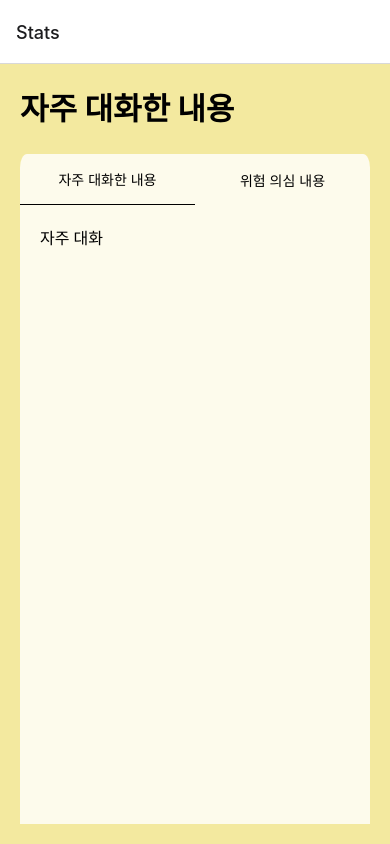
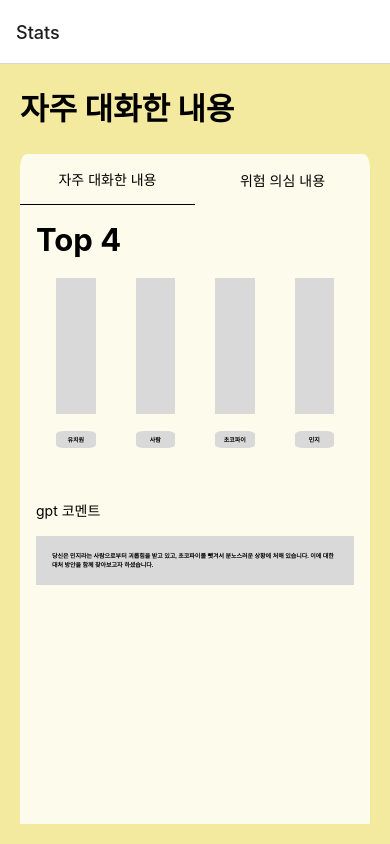
Before and after one commit to chaesc1/CapstoneFront, a React Native app: screen /Stats in a window 390 px wide. Built offline with nearby package versions, Linux system fonts and the light colour scheme.

Commit message:
#27 자주 대화한 내용 레이아웃

```diff
--- /dev/null
+++ b/src/components/Stats/Chip.js
@@ -0,0 +1,23 @@
+import React from "react";
+import { StyleSheet, Text, View, Dimensions, ScrollView } from "react-native";
+import {
+  widthPercentageToDP,
+  heightPercentageToDP,
+} from "react-native-responsive-screen";
+
+export default function Chip({ message }) {
+  return (
+    <Text
+      style={{
+        borderRadius: "20%",
+        marginTop: heightPercentageToDP("2%"),
+        backgroundColor: "#d9d9d9",
+        fontSize: "1%",
+        textAlign: "center",
+        fontWeight: "bold",
+        padding: "10%",
+      }}>
+      {message}
+    </Text>
+  );
+}
--- a/src/components/Stats/Danger.js
+++ b/src/components/Stats/Danger.js
@@ -1,18 +1,82 @@
 import React from "react";
-import { StyleSheet, Text, View, Dimensions } from "react-native";
-import { widthPercentageToDP } from "react-native-responsive-screen";
+import { StyleSheet, Text, View, Dimensions, ScrollView } from "react-native";
+import {
+  widthPercentageToDP,
+  heightPercentageToDP,
+} from "react-native-responsive-screen";
+import Chip from "./Chip";
 
-const Frequent = () => {
+const Danger = () => {
+  const a = 4;
+
+  const renderViews = () => {
+    const views = [];
+
+    for (let i = 0; i < a; i++) {
+      views.push(
+        <View
+          key={i}
+          style={{
+            width: "100%",
+            height: heightPercentageToDP("4%"),
+            backgroundColor: "#d9d9d9",
+          }}></View>
+      );
+    }
+
+    return views;
+  };
+
   return (
-    <View
+    <ScrollView
       style={{
         flex: 1,
         backgroundColor: "#FDFBEC",
-        padding: widthPercentageToDP("5%"),
+        padding: widthPercentageToDP("4%"),
       }}>
-      위험
-    </View>
+      <Text style={{ fontWeight: "bold", fontSize: widthPercentageToDP("8%") }}>
+        Top 4
+      </Text>
+      <View style={{ flexDirection: "row" }}>
+        <View style={{ flex: 1, padding: widthPercentageToDP("5%") }}>
+          {renderViews()}
+          <Chip message="유치원" />
+        </View>
+        <View style={{ flex: 1, padding: widthPercentageToDP("5%") }}>
+          {renderViews()}
+          <Chip message="사람" />
+        </View>
+        <View style={{ flex: 1, padding: widthPercentageToDP("5%") }}>
+          {renderViews()}
+          <Chip message="초코파이" />
+        </View>
+        <View
+          style={{
+            flex: 1,
+            padding: widthPercentageToDP("5%"),
+          }}>
+          {renderViews()}
+          <Chip message="민지" />
+        </View>
+      </View>
+      <View style={{ marginTop: "10%", fontWeight: "700" }}>
+        <Text>gpt 코멘트</Text>
+        <View
+          style={{
+            backgroundColor: "#d9d9d9",
+            flex: 1,
+            fontSize: "1%",
+            fontWeight: "bold",
+            padding: "5%",
+            marginTop: "5%",
+          }}>
+          당신은 민지라는 사람으로부터 괴롭힘을 받고 있고, 초코파이를 뺏겨서
+          분노스러운 상황에 처해 있습니다. 이에 대한 대처 방안을 함께 찾아보고자
+          하셨습니다.
+        </View>
+      </View>
+    </ScrollView>
   );
 };
 
-export default Frequent;
+export default Danger;
--- a/src/components/Stats/Frequent.js
+++ b/src/components/Stats/Frequent.js
@@ -1,18 +1,98 @@
 import React from "react";
-import { StyleSheet, Text, View, Dimensions } from "react-native";
-import { widthPercentageToDP } from "react-native-responsive-screen";
+import { StyleSheet, Text, View, Dimensions, ScrollView } from "react-native";
+import {
+  widthPercentageToDP,
+  heightPercentageToDP,
+} from "react-native-responsive-screen";
 
 const Frequent = () => {
+  const a = 4;
+
+  const renderViews = () => {
+    const views = [];
+
+    for (let i = 0; i < a; i++) {
+      views.push(
+        <View
+          key={i}
+          style={{
+            width: "100%",
+            height: heightPercentageToDP("4%"),
+            backgroundColor: "#d9d9d9",
+          }}></View>
+      );
+    }
+
+    return views;
+  };
+
   return (
-    <View
+    <ScrollView
       style={{
         flex: 1,
         backgroundColor: "#FDFBEC",
-        padding: widthPercentageToDP("5%"),
+        padding: widthPercentageToDP("4%"),
       }}>
-      자주 대화
-    </View>
+      <Text style={{ fontWeight: "bold", fontSize: widthPercentageToDP("8%") }}>
+        Top 4
+      </Text>
+      <View style={{ flexDirection: "row" }}>
+        <View style={{ flex: 1, padding: widthPercentageToDP("5%") }}>
+          {renderViews()}
+          <Chip message="유치원" />
+        </View>
+        <View style={{ flex: 1, padding: widthPercentageToDP("5%") }}>
+          {renderViews()}
+          <Chip message="사람" />
+        </View>
+        <View style={{ flex: 1, padding: widthPercentageToDP("5%") }}>
+          {renderViews()}
+          <Chip message="초코파이" />
+        </View>
+        <View
+          style={{
+            flex: 1,
+            padding: widthPercentageToDP("5%"),
+          }}>
+          {renderViews()}
+          <Chip message="민지" />
+        </View>
+      </View>
+      <View style={{ marginTop: "10%", fontWeight: "700" }}>
+        <Text>gpt 코멘트</Text>
+        <View
+          style={{
+            backgroundColor: "#d9d9d9",
+            flex: 1,
+            fontSize: "1%",
+            fontWeight: "bold",
+            padding: "5%",
+            marginTop: "5%",
+          }}>
+          당신은 민지라는 사람으로부터 괴롭힘을 받고 있고, 초코파이를 뺏겨서
+          분노스러운 상황에 처해 있습니다. 이에 대한 대처 방안을 함께 찾아보고자
+          하셨습니다.
+        </View>
+      </View>
+    </ScrollView>
   );
 };
 
 export default Frequent;
+
+const Chip = ({ message }) => {
+  return (
+    <Text
+      style={{
+        borderRadius: "20%",
+        marginTop: heightPercentageToDP("2%"),
+        backgroundColor: "#d9d9d9",
+        fontSize: "1%",
+        textAlign: "center",
+        fontWeight: "bold",
+        padding: "10%",
+      }}>
+      {message}
+    </Text>
+  );
+};
```
